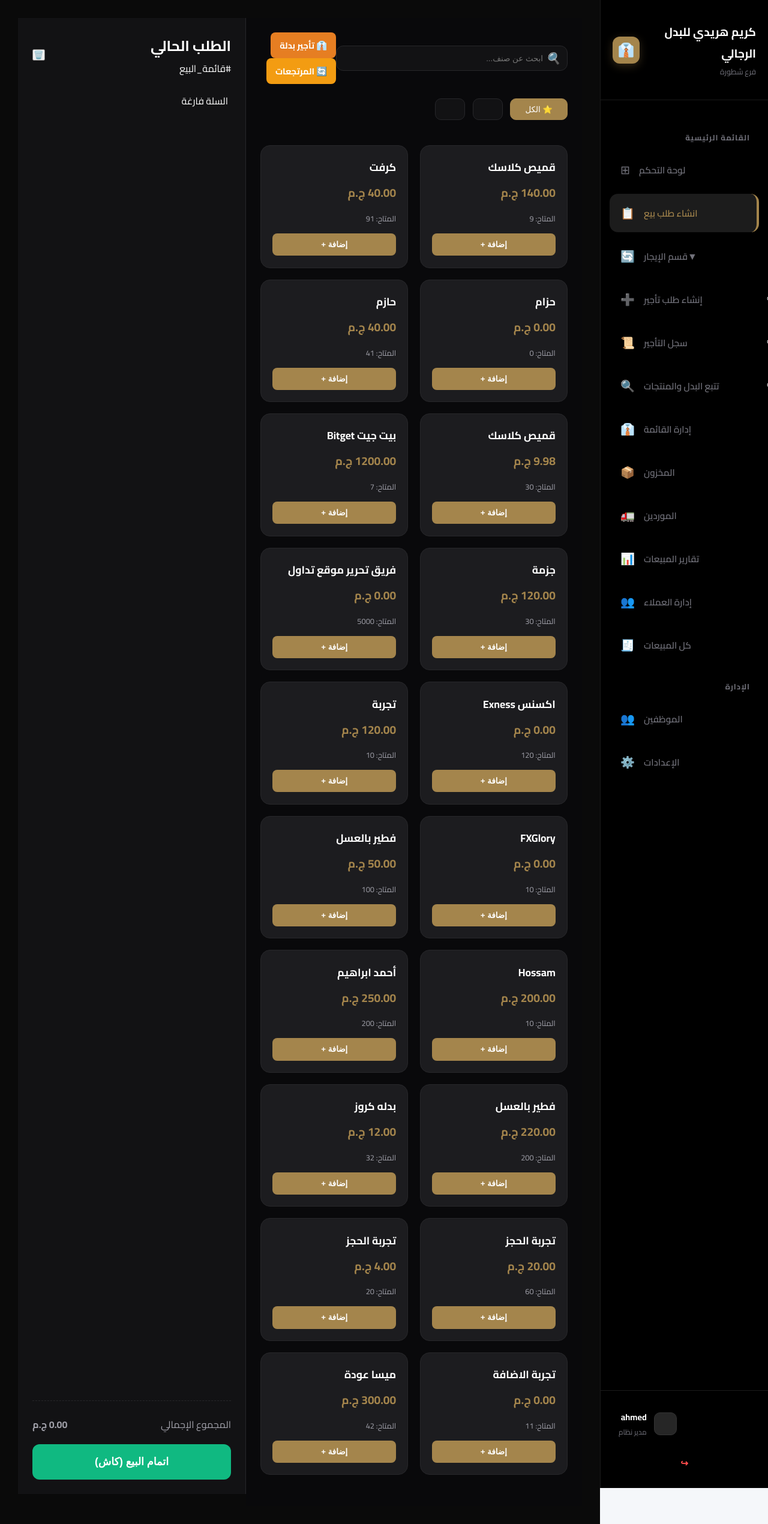
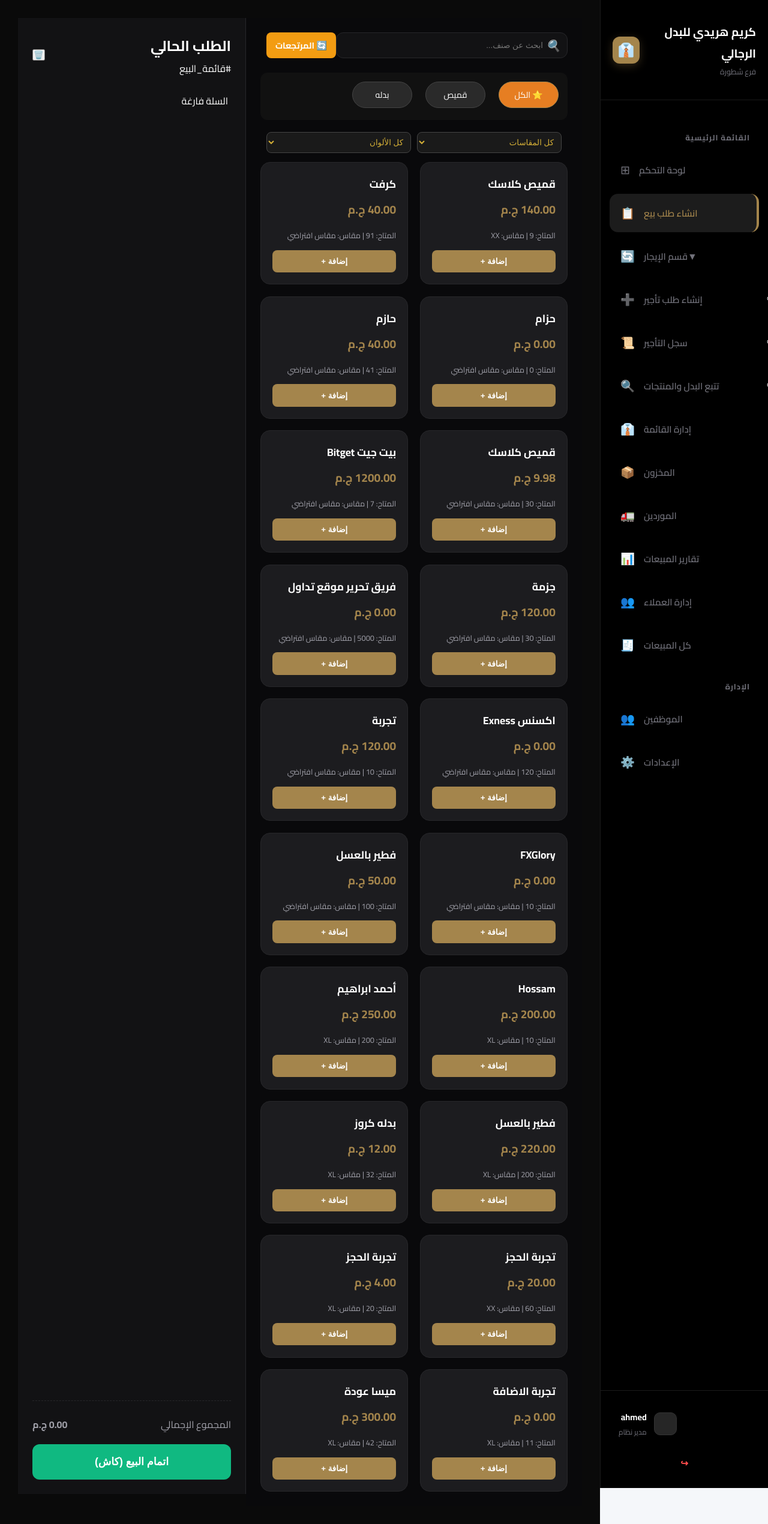
Before and after one commit to aahmed19982000/suit_system, a Django app: page /pos/ in a window 1280 px wide. Shown: the whole page at 60% size. Run offline with Django 5.2, Linux system fonts and the light colour scheme; a user stored in the database is signed in; data comes from the database, SQL or seed files in the repository.

Commit message:
اضافة الفتر والحيث لصفحة البيع

```diff
--- a/pos/views.py
+++ b/pos/views.py
@@ -90,10 +90,14 @@ def pos_page(request):
 
     # جلب تصنيفات المواد الخام/المخزن
     categories = IngredientCategory.objects.all()
+    sizes = Size_choices.objects.all()
+    colors = Colors_choices.objects.all()
 
     return render(request, 'pos/pos_page.html', {
         'products': products,
-        'categories': categories
+        'categories': categories,
+        'sizes': sizes,
+        'colors': colors
     })
 
 
--- a/static/css/pos.css
+++ b/static/css/pos.css
@@ -81,18 +81,21 @@ body {
 }
 
 .cat-pill {
-    background: var(--surface-dark);
-    border: 1px solid var(--border-color);
-    color: var(--text-muted);
-    padding: 0.6rem 1.5rem;
-    border-radius: 10px;
+    padding: 8px 20px;
+    margin-left: 10px;
+    border-radius: 50px;
+    background: #2a2a2a; /* لون خلفية داكن ليناسب تصميمك */
+    color: #ffffff;      /* لون نص أبيض */
+    border: 1px solid #444;
     cursor: pointer;
-    white-space: nowrap;
+    font-family: 'Cairo', sans-serif;
+    font-size: 14px;
+    white-space: nowrap; /* لمنع انقسام الاسم على سطرين */
     transition: all 0.3s ease;
 }
 
 .cat-pill.active {
-    background: var(--accent-gold);
+    background: #e67e22; /* اللون البرتقالي المعتمد في تصميمك */
     color: white;
     border-color: var(--accent-gold);
 }
--- a/templates/pos/pos_page.html
+++ b/templates/pos/pos_page.html
@@ -56,28 +56,48 @@
                 <input type="text" id="posSearch" placeholder="ابحث عن صنف...">
             </div>
             <div class="user-actions">
-                <button class="btn-top-action btn-rental-trigger" onclick="openRentalModal()">👔 تأجير بدلة</button>
                 <a href="{% url 'orders' %}" class="btn-top-action btn-return">🔄 المرتجعات</a>
             </div>
         </header>
 
-        <nav class="categories-container">
-            <div class="cat-track">
-                <button class="cat-pill active" data-filter="all">⭐ الكل</button>
+        <nav class="categories-container" style="background: #111; padding: 15px; border-radius: 12px; margin-bottom: 20px;">
+            <div class="cat-track" style="display: flex; gap: 12px; overflow-x: auto; padding-bottom: 5px;">
+                <button class="cat-pill active" data-filter="all" style="min-width: 100px;">⭐ الكل</button>
+
                 {% for category in categories %}
-                    <button class="cat-pill" data-filter="{{ category.id }}">{{ category.name }}</button>
+                    <button class="cat-pill" data-filter="{{ category.id }}" style="min-width: 100px;">
+                        {{ category.name|default:category }}
+                    </button>
                 {% endfor %}
             </div>
         </nav>
+        <div class="extra-filters" style="display: flex; gap: 10px; margin-bottom: 15px; padding: 0 10px;">
+            <select id="sizeFilter" class="form-select-luxury" style="flex: 1; padding: 8px; border-radius: 8px; background: #1a1a1a; color: #d4af37; border: 1px solid #444;">
+                <option value="all">كل المقاسات</option>
+                {% for size in sizes %}
+                    <option value="{{ size.id }}">{{ size.size }}</option>
+                {% endfor %}
+            </select>
+
+            <select id="colorFilter" class="form-select-luxury" style="flex: 1; padding: 8px; border-radius: 8px; background: #1a1a1a; color: #d4af37; border: 1px solid #444;">
+                <option value="all">كل الألوان</option>
+                {% for color in colors %}
+                    <option value="{{ color.id }}">{{ color.color }}</option>
+                {% endfor %}
+            </select>
+        </div>
 
         <div class="products-layout" id="productsGrid">
             {% for item in products %}
-            <div class="product-item" data-category="{{ item.category.id }}">
+            <div class="product-item"
+                data-category="{{ item.category.id }}"
+                data-size="{{ item.size.id }}"
+                data-color="{{ item.color.id }}">
                 <div class="product-main-info">
                     <h3 class="product-title">{{ item.name }}</h3>
                     <div class="product-price-tag">{{ item.unit_cost }} <span>ج.م</span></div>
                 </div>
-                <p class="product-desc">المتاح: {{ item.quantity }}</p>
+                <p class="product-desc">المتاح: {{ item.quantity }} | مقاس: {{ item.size.size }}</p>
                 <button class="add-to-cart-btn" data-id="{{ item.id }}" data-name="{{ item.name }}" data-price="{{ item.unit_cost }}"> إضافة + </button>
             </div>
             {% endfor %}
@@ -97,27 +117,6 @@
     </aside>
 </div>
 
-<div id="rentalModal" class="custom-modal">
-    <div class="modal-content">
-        <h3 style="border-bottom: 2px solid #e67e22; padding-bottom: 10px;">تسجيل حجز تأجير</h3>
-        <label>وصف البدلة:</label>
-        <input type="text" id="rentItemName" class="input-field" placeholder="بدلة سوداء سليم">
-        <label>المقاسات المأخوذة:</label>
-        <input type="text" id="rentSizes" class="input-field" placeholder="كتف 44، طول 75...">
-        <label>ملاحظات:</label>
-        <textarea id="rentNotes" class="input-field" placeholder="ملاحظات العميل..."></textarea>
-        <div class="row-flex">
-            <div><label>تاريخ الاستلام:</label><input type="date" id="rentStart" class="input-field"></div>
-            <div><label>تاريخ العودة:</label><input type="date" id="rentEnd" class="input-field"></div>
-        </div>
-        <div class="row-flex">
-            <div><label>سعر الإيجار:</label><input type="number" id="rentPrice" class="input-field"></div>
-            <div><label>التأمين:</label><input type="number" id="rentDeposit" class="input-field"></div>
-        </div>
-        <button class="modal-btn btn-confirm" style="background:#e67e22;" onclick="submitRental()">تأكيد وطباعة 🖨️</button>
-        <button class="modal-btn btn-cancel" onclick="closeModals()">إلغاء</button>
-    </div>
-</div>
 
 <div id="orderTypeModal" class="custom-modal">
     <div class="modal-content" style="text-align: center;">
@@ -306,5 +305,53 @@ function searchCustomer() {
         if (data.found) { document.getElementById('custName').value = data.name; document.getElementById('custAddress').value = data.address; }
     });
 }
+
+document.addEventListener('DOMContentLoaded', function() {
+    const searchInput = document.getElementById('posSearch');
+    const sizeSelect = document.getElementById('sizeFilter');
+    const colorSelect = document.getElementById('colorFilter');
+    const catButtons = document.querySelectorAll('.cat-pill');
+    const items = document.querySelectorAll('.product-item');
+
+    function filterAll() {
+        const query = searchInput.value.toLowerCase();
+        const activeCat = document.querySelector('.cat-pill.active').dataset.filter;
+        const selectedSize = sizeSelect.value;
+        const selectedColor = colorSelect.value;
+
+        items.forEach(item => {
+            const name = item.querySelector('.product-title').innerText.toLowerCase();
+            const cat = item.dataset.category;
+            const size = item.dataset.size;
+            const color = item.dataset.color;
+
+            // شروط الفلترة
+            const matchesSearch = name.includes(query);
+            const matchesCat = (activeCat === 'all' || cat === activeCat);
+            const matchesSize = (selectedSize === 'all' || size === selectedSize);
+            const matchesColor = (selectedColor === 'all' || color === selectedColor);
+
+            // إظهار المنتج فقط إذا تحققت جميع الشروط
+            if (matchesSearch && matchesCat && matchesSize && matchesColor) {
+                item.style.display = 'block';
+            } else {
+                item.style.display = 'none';
+            }
+        });
+    }
+
+    // التنصت على التغييرات في جميع الحقول
+    searchInput.addEventListener('input', filterAll);
+    sizeSelect.addEventListener('change', filterAll);
+    colorSelect.addEventListener('change', filterAll);
+
+    catButtons.forEach(btn => {
+        btn.addEventListener('click', function() {
+            catButtons.forEach(b => b.classList.remove('active'));
+            this.classList.add('active');
+            filterAll();
+        });
+    });
+});
 </script>
 {% endblock %}
```
